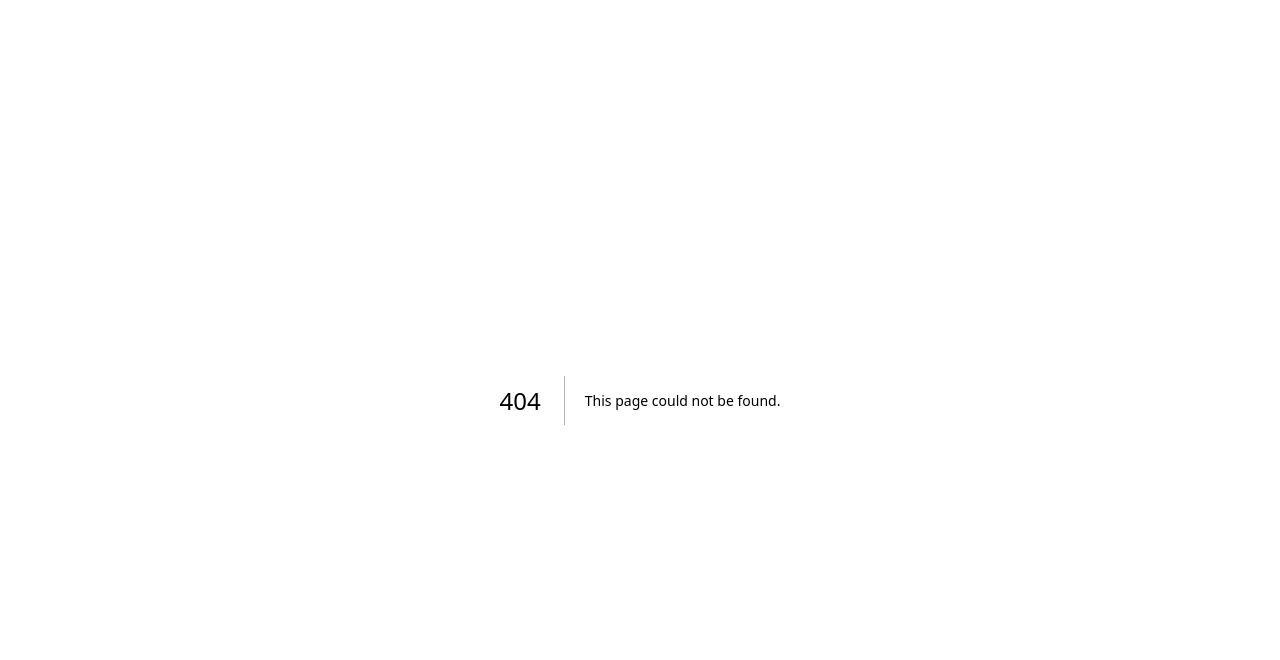
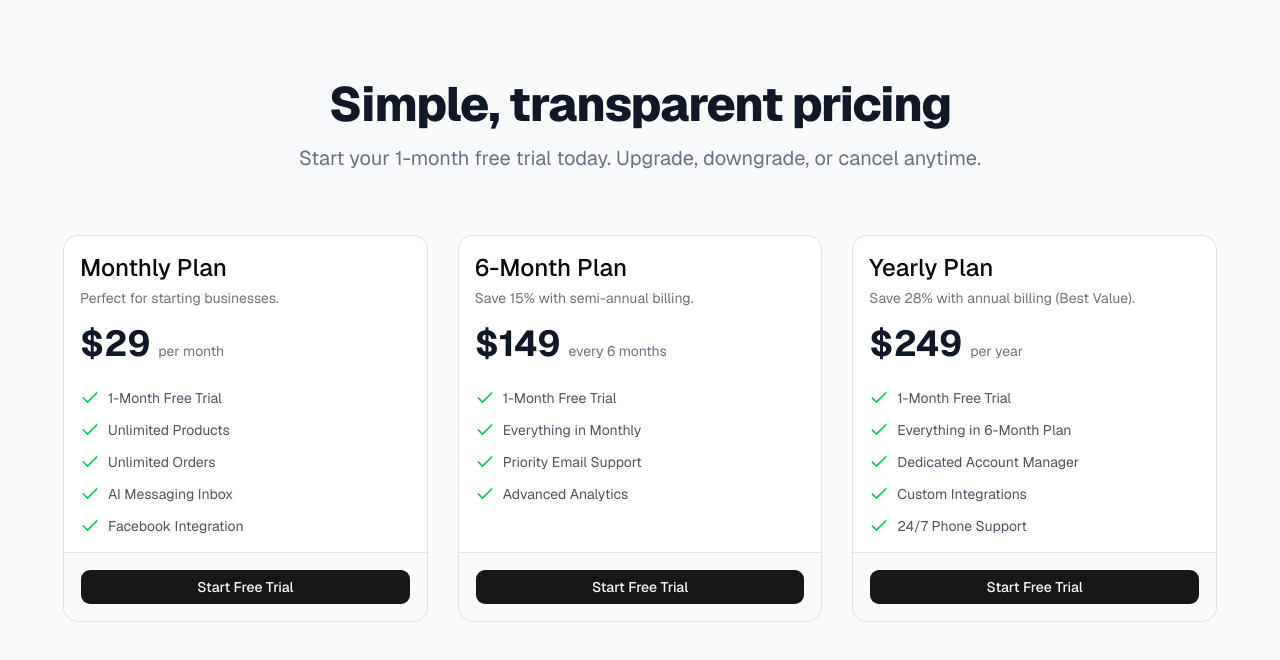
Before and after one commit to kmhapu/socialbiz-os, a Next.js app: page /pricing in a window 1280 px wide. Before the commit this address had no page. Shown: the top 660 px of the page. Built offline with nearby package versions, Linux system fonts and the light colour scheme.

Commit message:
Feat: add pricing plans and subscription config

```diff
--- /dev/null
+++ b/app/pricing/page.tsx
@@ -0,0 +1,92 @@
+"use client";
+
+import { PRICING_PLANS, REQUIRE_ACTIVE_SUBSCRIPTION } from "@/lib/config";
+import { Button } from "@/components/ui/button";
+import { Card, CardHeader, CardTitle, CardDescription, CardContent, CardFooter } from "@/components/ui/card";
+import { Check } from "lucide-react";
+import { useState } from "react";
+import { useRouter } from "next/navigation";
+
+export default function PricingPage() {
+  const [loadingId, setLoadingId] = useState<string | null>(null);
+  const router = useRouter();
+
+  const handleCheckout = async (priceId: string) => {
+    setLoadingId(priceId);
+
+    // Soft Launch Logic
+    if (!REQUIRE_ACTIVE_SUBSCRIPTION) {
+      alert("Test Mode: In a live environment, this would securely transfer you to Stripe. (You can turn live mode on in lib/config.ts)");
+      router.push("/dashboard");
+      setLoadingId(null);
+      return;
+    }
+
+    try {
+      const res = await fetch("/api/stripe/checkout", {
+        method: "POST",
+        headers: { "Content-Type": "application/json" },
+        body: JSON.stringify({ priceId }),
+      });
+
+      const data = await res.json();
+      if (data.url) {
+        window.location.href = data.url;
+      } else {
+        alert("Please ensure your Stripe API keys are configured correctly.");
+      }
+    } catch (e) {
+      alert("Something went wrong");
+    }
+
+    setLoadingId(null);
+  };
+
+  return (
+    <div className="min-h-screen bg-gray-50 flex flex-col items-center pt-20 px-4">
+      <div className="text-center max-w-3xl mb-16">
+        <h1 className="text-4xl font-extrabold text-gray-900 tracking-tight sm:text-5xl">
+          Simple, transparent pricing
+        </h1>
+        <p className="mt-4 text-xl text-gray-500">
+          Start your 1-month free trial today. Upgrade, downgrade, or cancel anytime.
+        </p>
+      </div>
+
+      <div className="grid md:grid-cols-3 gap-8 max-w-6xl w-full pb-20">
+        {PRICING_PLANS.map((plan) => (
+          <Card key={plan.id} className="flex flex-col">
+            <CardHeader>
+              <CardTitle className="text-2xl">{plan.name}</CardTitle>
+              <CardDescription>{plan.description}</CardDescription>
+            </CardHeader>
+            <CardContent className="flex-1">
+              <div className="mb-6">
+                <span className="text-4xl font-bold text-gray-900">{plan.price}</span>
+                <span className="text-gray-500 ml-2">{plan.interval}</span>
+              </div>
+              <ul className="space-y-3">
+                {plan.features.map((feature, i) => (
+                  <li key={i} className="flex items-center text-gray-600">
+                    <Check className="h-5 w-5 text-green-500 mr-2 flex-shrink-0" />
+                    <span>{feature}</span>
+                  </li>
+                ))}
+              </ul>
+            </CardContent>
+            <CardFooter>
+              <Button
+                onClick={() => handleCheckout(plan.stripePriceId)}
+                disabled={loadingId === plan.stripePriceId}
+                className="w-full"
+                size="lg"
+              >
+                {loadingId === plan.stripePriceId ? "Loading..." : "Start Free Trial"}
+              </Button>
+            </CardFooter>
+          </Card>
+        ))}
+      </div>
+    </div>
+  );
+}
--- /dev/null
+++ b/lib/config.ts
@@ -0,0 +1,61 @@
+// Application Configuration
+
+// ==========================================
+// SAAS PAYWALL TOGGLE
+// ==========================================
+// When you are ready to enforce payments, set this to true.
+// If true, users without an active subscription or free trial will be redirected to the /pricing page.
+export const REQUIRE_ACTIVE_SUBSCRIPTION = false;
+
+// ==========================================
+// PRICING PLANS
+// ==========================================
+// You can easily edit the names, prices, and features of your plans here.
+// When you create these products in your Stripe Dashboard, copy their "Price ID" (starts with price_xxx)
+// and paste them into the stripePriceId fields below.
+export const PRICING_PLANS = [
+  {
+    id: "monthly",
+    name: "Monthly Plan",
+    price: "$29",
+    interval: "per month",
+    description: "Perfect for starting businesses.",
+    stripePriceId: "price_monthly_placeholder",
+    features: [
+      "1-Month Free Trial",
+      "Unlimited Products",
+      "Unlimited Orders",
+      "AI Messaging Inbox",
+      "Facebook Integration"
+    ]
+  },
+  {
+    id: "half-yearly",
+    name: "6-Month Plan",
+    price: "$149",
+    interval: "every 6 months",
+    description: "Save 15% with semi-annual billing.",
+    stripePriceId: "price_halfyearly_placeholder",
+    features: [
+      "1-Month Free Trial",
+      "Everything in Monthly",
+      "Priority Email Support",
+      "Advanced Analytics",
+    ]
+  },
+  {
+    id: "yearly",
+    name: "Yearly Plan",
+    price: "$249",
+    interval: "per year",
+    description: "Save 28% with annual billing (Best Value).",
+    stripePriceId: "price_yearly_placeholder",
+    features: [
+      "1-Month Free Trial",
+      "Everything in 6-Month Plan",
+      "Dedicated Account Manager",
+      "Custom Integrations",
+      "24/7 Phone Support"
+    ]
+  }
+];
```
Also changed, not shown: app/(dashboard)/layout.tsx (+7 -0 lines).
